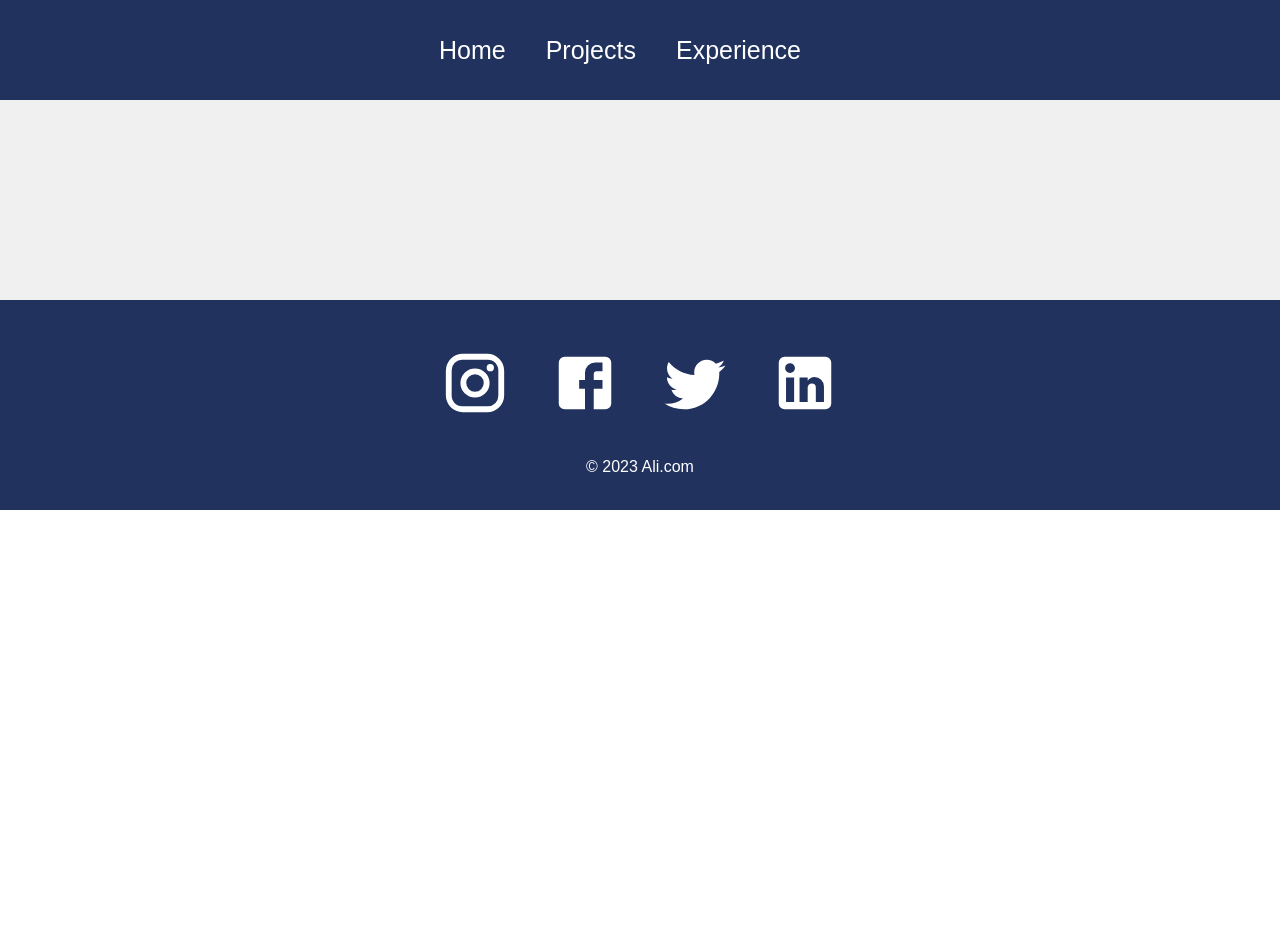
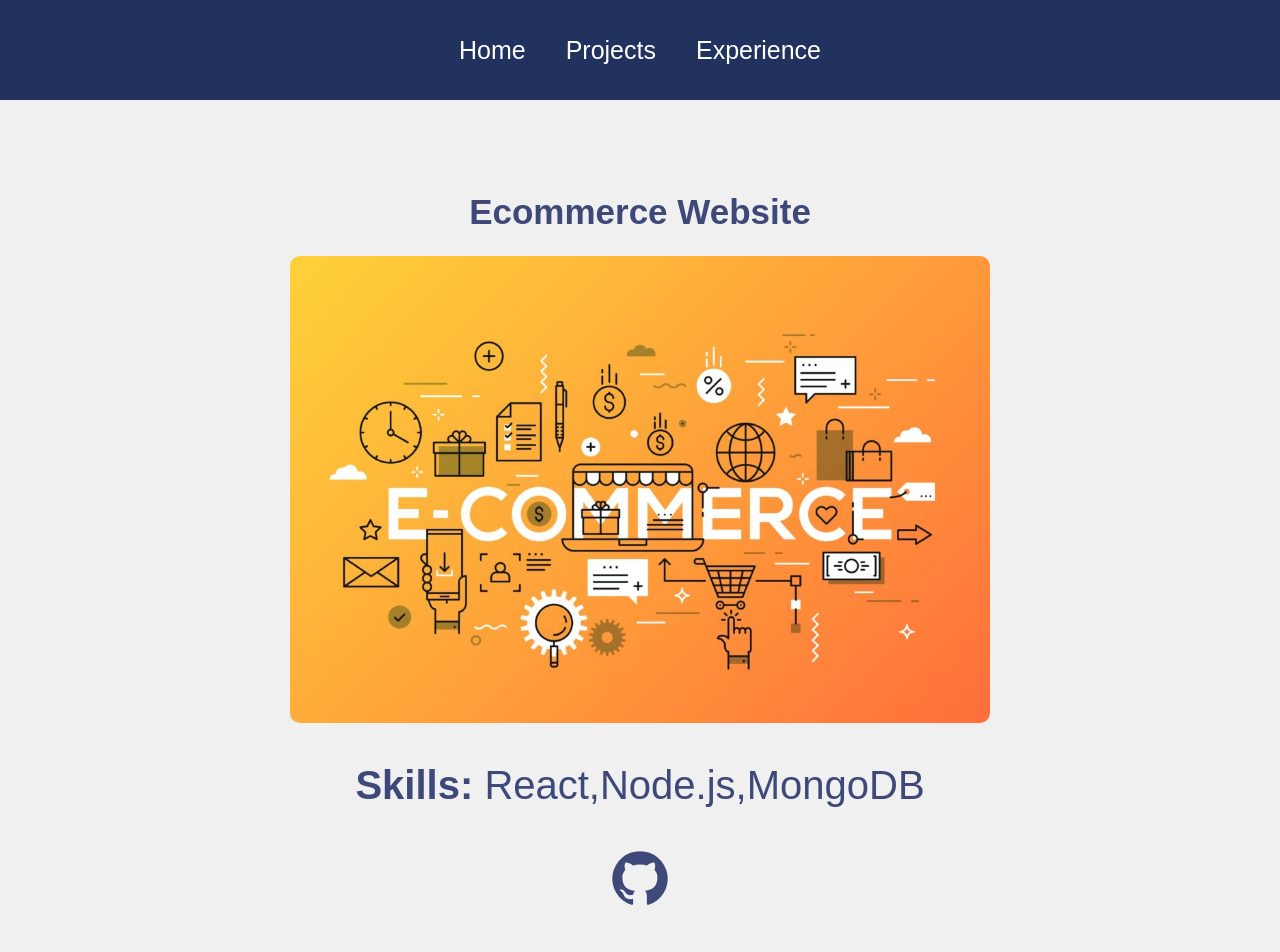
Before and after one commit to bluesky1992-web/my-react-portfolio, a React (Create React App) app: page /projects/1 in a window 1280 px wide. Shown: the top 952 px of the page. Before the commit the page ends 800 px from the top, so only its background shows below. Built offline with nearby package versions, Linux system fonts and the light colour scheme.

Commit message:
The projects now rendering properly inside the projects display

```diff
--- a/src/App.js
+++ b/src/App.js
@@ -5,6 +5,7 @@
 import Projects from "./pages/Projects";
 import Navbar from "./components /Navbar";
 import Footer from "./components /Footer";
+import ProjectDisplay from "./pages/ProjectDisplay";
 
 function App() {
   return (
@@ -14,6 +15,7 @@
         <Routes>
           <Route path="/" element={<Home />} />
           <Route path="/projects" element={<Projects />} />
+          <Route path="/projects/:id" element={<ProjectDisplay/>} />
           <Route path="/experience" element={<Experience />} />
         </Routes>
         <Footer />
--- a/src/components /Navbar.js
+++ b/src/components /Navbar.js
@@ -25,7 +25,6 @@
         <Link to="/">Home</Link>
         <Link to="/projects">Projects</Link>
         <Link to="/experience">Experience</Link>
-        <Link to=""></Link>
       </div>
     </div>
   );
--- a/src/components /ProjectItem.js
+++ b/src/components /ProjectItem.js
@@ -1,9 +1,16 @@
 import React from "react";
+import { useNavigate } from "react-router-dom";
 
-function ProjectItem({ image, name }) {
+function ProjectItem({ image, name, id }) {
+  const navigate = useNavigate();
   return (
-    <div className="projectItem">
-      <div style={{ backgroundImage: `url(${image})` }} className='bgImage'/>
+    <div
+      className="projectItem"
+      onClick={() => {
+        navigate("/projects/" + id);
+      }}
+    >
+      <div style={{ backgroundImage: `url(${image})` }} className="bgImage" />
       <h1>{name} </h1>
     </div>
   );
--- /dev/null
+++ b/src/pages/ProjectDisplay.js
@@ -0,0 +1,22 @@
+import React from 'react'
+import { useParams } from 'react-router-dom'
+import { projectList } from '../helpers/ProjectList'
+import GithubIcon from "@mui/icons-material/GitHub";
+import '../styles/ProjectDisplay.css';
+
+function ProjectDisplay() {
+    const {id} = useParams()
+    const project = projectList[id]
+  return (
+    <div className='project'>
+      <h1>{project.name}</h1>
+      <img alt='project' src={project.image} />
+      <p>
+       <b>Skills:</b> {project.skills}
+      </p>
+      <GithubIcon />
+    </div>
+  )
+}
+
+export default ProjectDisplay
--- a/src/pages/Projects.js
+++ b/src/pages/Projects.js
@@ -1,20 +1,25 @@
-import React from 'react'
-import ProjectItem from '../components /ProjectItem'
-import { projectList } from '../helpers/ProjectList'
+import React from "react";
+import ProjectItem from "../components /ProjectItem";
+import { projectList } from "../helpers/ProjectList";
 
-import '../styles/Projects.css'
+import "../styles/Projects.css";
 
 export default function Projects() {
   return (
-    <div className='projects'>
-     <h1>My personal project</h1>
-     <div className='projectList'>
-       {
-        projectList.map((project) => {
-        return   <ProjectItem key={project.name} name={project.name} image={project.image}/>
-        })
-       }
-     </div>
+    <div className="projects">
+      <h1>My personal project</h1>
+      <div className="projectList">
+        {projectList.map((project, idx) => {
+          return (
+            <ProjectItem
+              id={idx}
+
+              name={project.name}
+              image={project.image}
+            />
+          );
+        })}
+      </div>
     </div>
-  )
+  );
 }
--- /dev/null
+++ b/src/styles/ProjectDisplay.css
@@ -0,0 +1,30 @@
+.project {
+    width: 100%;
+    height: calc(100vh - 100px);
+    display: flex;
+    justify-content: center;
+    align-items: center;
+    flex-direction: column;
+  }
+
+  .project h1 {
+
+    margin-top: 200px;
+    color: #3e497a;
+    font-size: 35px;
+  }
+  .project img {
+
+    width: 700px;
+    border-radius: 10px;
+  }
+
+  .project p {
+    font-size: 40px;
+    color: #3e497a;
+  }
+
+  .project svg {
+    font-size: 60px;
+    color: #3e497a;
+  }
```
